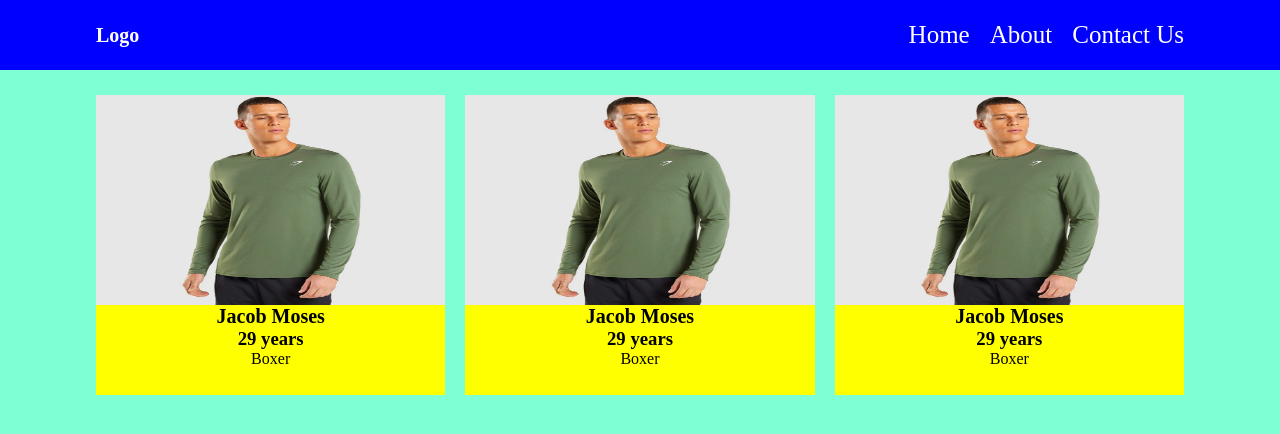
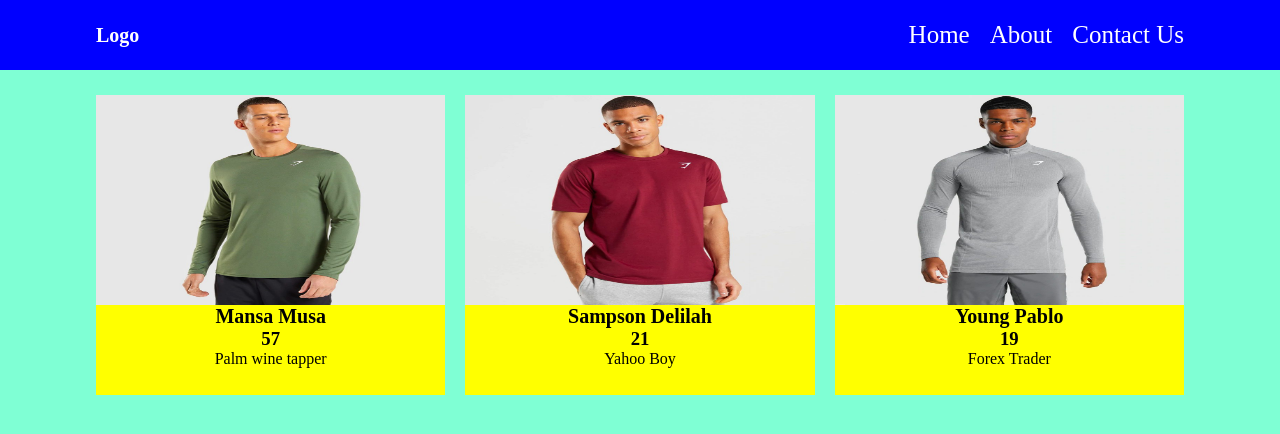
Before and after one commit to henry-codes007/React-JS-course, a React (Vite) app: page / in a window 1280 px wide. Shown: the top 434 px of the page. Built offline with nearby package versions, Linux system fonts and the light colour scheme.

Commit message:
destructuring  props

```diff
--- a/src/components/box/Box.jsx
+++ b/src/components/box/Box.jsx
@@ -1,15 +1,19 @@
+/* eslint-disable react/prop-types */
 import './box.css'
-import Image1 from '/img1.jpg'
-const Box = () => {
+
+
+const Box = (fufu) => {
+    // console.log(fufu);
+    const {image, name, age, occupation} = fufu
   return (
     <div className='box'>
         <div className='img-wrap'>
-            <img src={Image1} alt="" />
+            <img src={image} alt={name} />
         </div>
         <div>
-            <h1>Jacob Moses</h1>
-            <h3>29 years</h3>
-            <p>Boxer</p>
+            <h1>{name}</h1>
+            <h3>{age}</h3>
+            <p>{occupation}</p>
         </div>
     </div>
   )
--- a/src/components/hero/Hero.jsx
+++ b/src/components/hero/Hero.jsx
@@ -1,12 +1,31 @@
 import Box from '../box/Box'
 import './hero.css'
+import Image1 from '/img1.jpg'
+import Image2 from '/img2.jpg'
+import Image3 from '/img3.jpg'
 
 const Hero = () => {
   return (
     <section className="hero">
-        <Box/>
-        <Box/>
-        <Box/>
+        <Box
+            name="Mansa Musa"
+            age={57}
+            occupation="Palm wine tapper"
+            image={Image1}
+        />
+        <Box
+            name="Sampson Delilah"
+            age={21}
+            occupation="Yahoo Boy"
+            image={Image2}
+        />
+        <Box
+            name="Young Pablo"
+            age={19}
+            occupation="Forex Trader"
+            image={Image3}
+        />
+
     </section>
   )
 }
```
